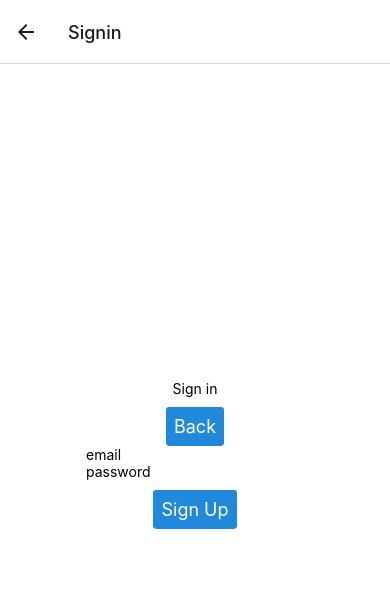
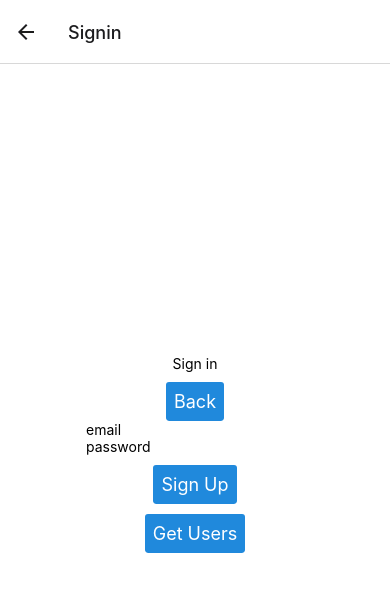
Before and after one commit to calblueprint/cultural-survival, a React Native app: screen /Signin in a window 390 px wide. Shown: the top 592 px of the page. Built offline with nearby package versions, Linux system fonts and the light colour scheme; no server answers.

Commit message:
Added test button for getAllUsers

```diff
--- a/src/screens/Signin.tsx
+++ b/src/screens/Signin.tsx
@@ -9,6 +9,7 @@ import { User } from "../types/schema"
 const SigninScreen = ({ navigation }: any) => {
   const [email, setEmail] = useState("");
   const [pass, setPass] = useState("");
+  const [users, setUsers] = useState("");
 
   return (
     <View style={styles.container}>
@@ -40,8 +41,22 @@ const SigninScreen = ({ navigation }: any) => {
             language: "english",
           } as User;
           await addUser(uid, userToAdd);
+          console.log("done!")
         }}
       />
+      <Button
+        title="Get Users"
+        style={styles.button}
+        onPress={async () => {
+          const usersFromDatabase = await getAllUsers();
+          let uids: string[] = []
+          usersFromDatabase.map((element) => {
+            uids.push(element.user_id);
+          })
+          setUsers(uids.toString())
+        }}>
+      </Button>
+      <Text>{users}</Text>
     </View>
   );
 };
```
